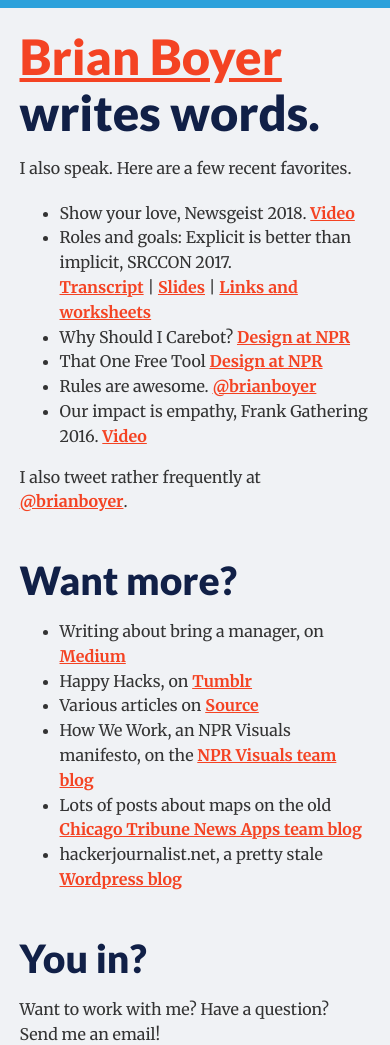
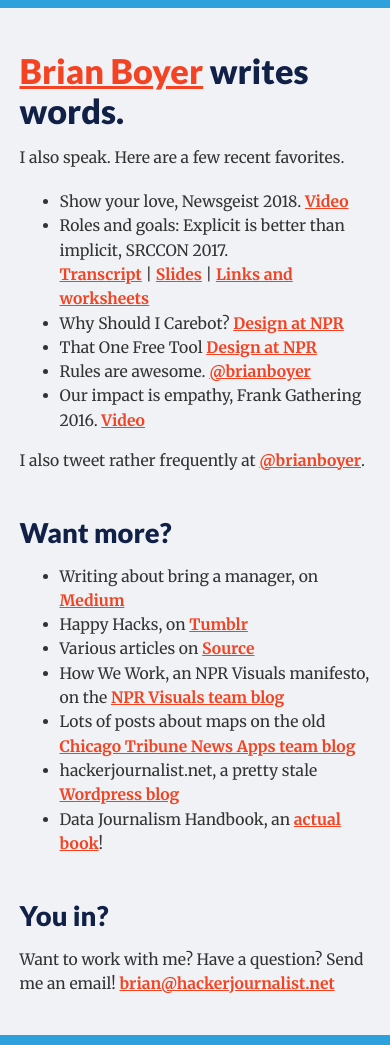
Before and after one commit to brianboyer/brianboyer.net, an Eleventy site: page _src/writing.md in a window 390 px wide. Shown: the top 1045 px of the page. Built offline with nearby package versions, Linux system fonts and the light colour scheme; Eleventy itself is replaced by a stand-in of ours; files that its build step writes are made by us from their sources.

Commit message:
tweaks for mobile

```diff
--- a/_src/_assets/css/the.css
+++ b/_src/_assets/css/the.css
@@ -111,4 +111,7 @@
     float: none;
     margin-right: 0;
   }
+  h1 { margin-top: .7em; }
+  main { font-size: .7em; }
+  main p, main li { font-size: 1.4em; }
 }
--- a/_src/_templates/base.njk
+++ b/_src/_templates/base.njk
@@ -53,7 +53,7 @@
 		<main>
     	{{ content | safe }}
 			<h2>You in?</h2>
-			Want to work with me? Have a question? Send me an email! <a href=mailto:"brian@hackerjournalist.net">brian@hackerjournalist.net</a>
+			<p>Want to work with me? Have a question? Send me an email! <a href=mailto:"brian@hackerjournalist.net">brian@hackerjournalist.net</a></p>
 		</main>
 		<footer>
 			<nav>
--- a/_src/writing.md
+++ b/_src/writing.md
@@ -24,3 +24,4 @@
 - How We Work, an NPR Visuals manifesto, on the [NPR Visuals team blog](http://blog.apps.npr.org/2014/06/04/how-we-work.html)
 - Lots of posts about maps on the old [Chicago Tribune News Apps team blog](https://newsapps.wordpress.com/author/bboyer/)
 - hackerjournalist.net, a pretty stale [Wordpress blog](https://hackerjournalist.net/)
+- Data Journalism Handbook, an [actual book](https://datajournalismhandbook.org/handbook/one)!
```
